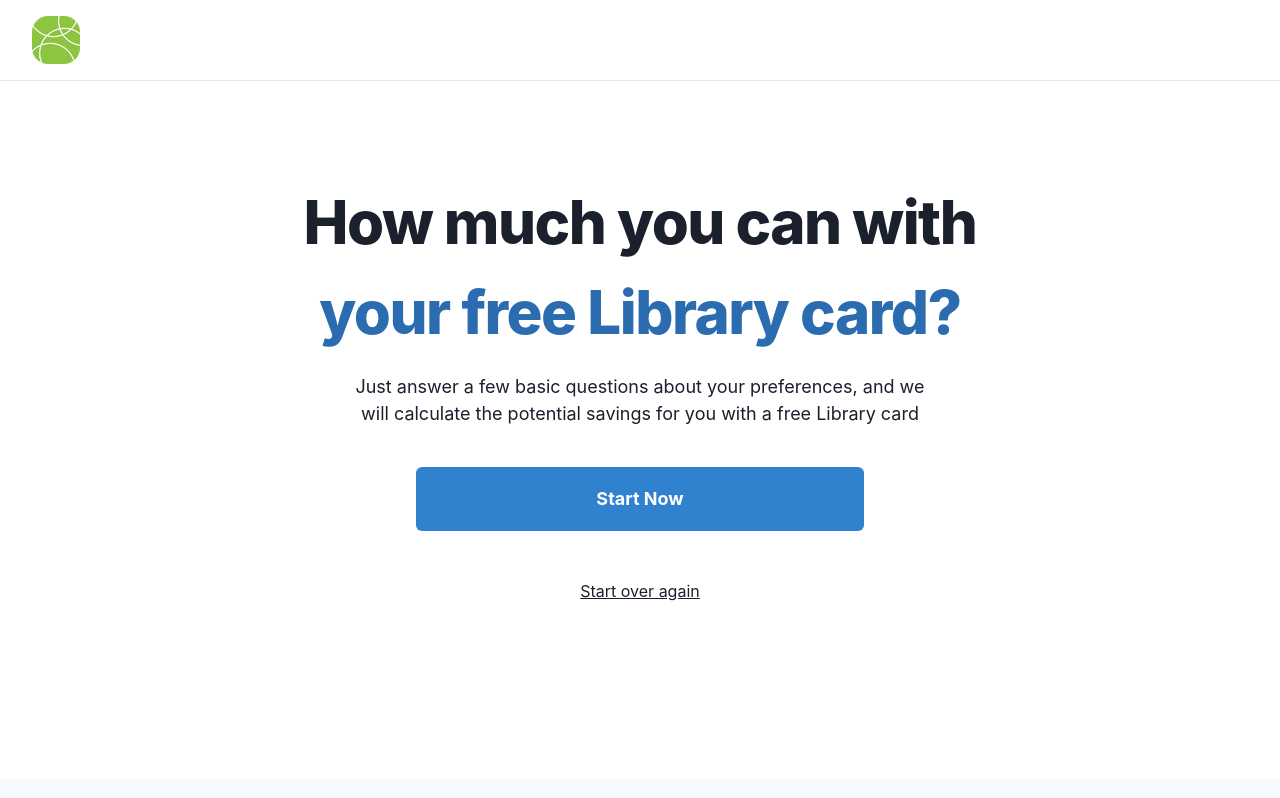
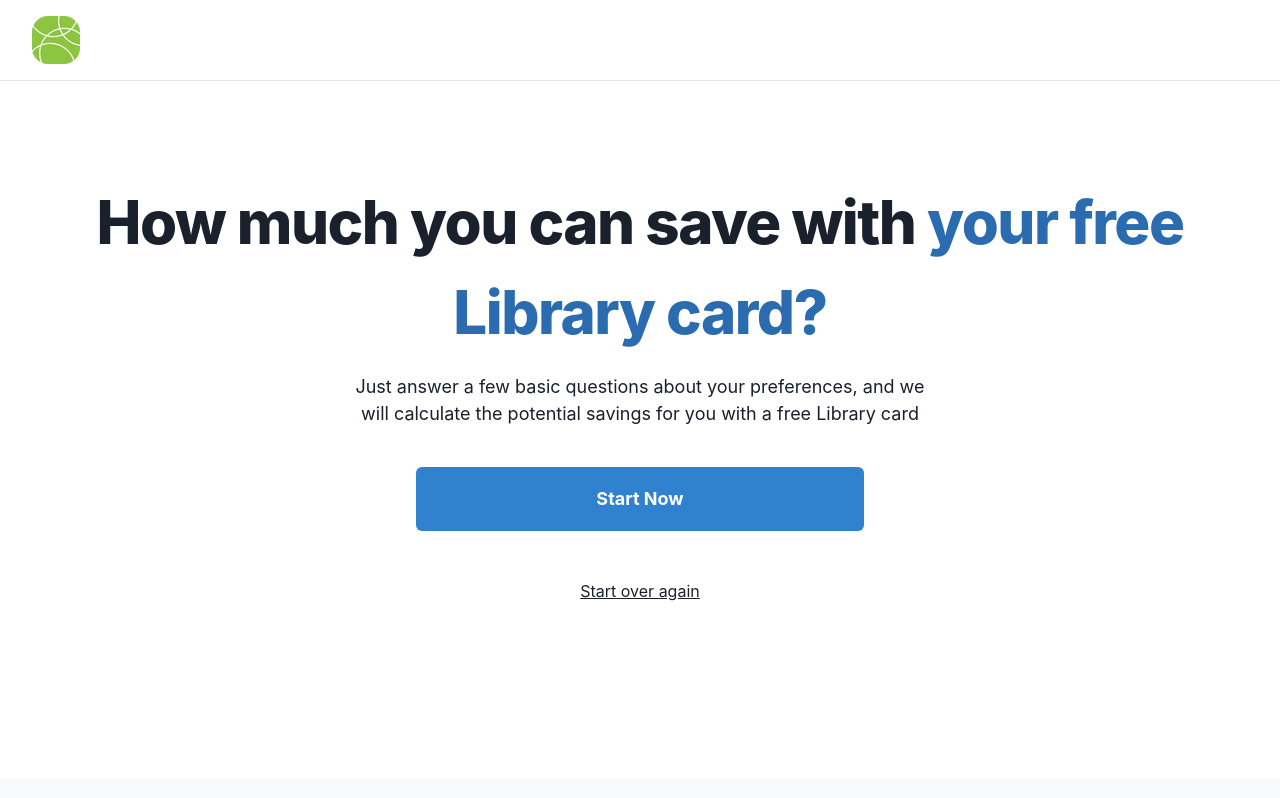
Before and after one commit to ankitwww/librarychampions, a Next.js app: page /calculate-library-card-savings in a window 1280 px wide. Shown: the top 798 px of the page. Built offline with nearby package versions, Linux system fonts and the light colour scheme.

Commit message:
Update startScreen.tsx

```diff
--- a/components/calculator/startScreen.tsx
+++ b/components/calculator/startScreen.tsx
@@ -20,13 +20,8 @@ export const StartScreen = ({ handleClick }: any) => (
         letterSpacing="tight"
         lineHeight="1.5"
       >
-        How much you can with{" "}
-        <Box
-          as="mark"
-          bg="unset"
-          color={mode("blue.600", "blue.200")}
-          whiteSpace="nowrap"
-        >
+        How much you can save with{" "}
+        <Box as="mark" bg="unset" color={mode("blue.600", "blue.200")}>
           your free Library card?
         </Box>{" "}
       </Heading>
```
